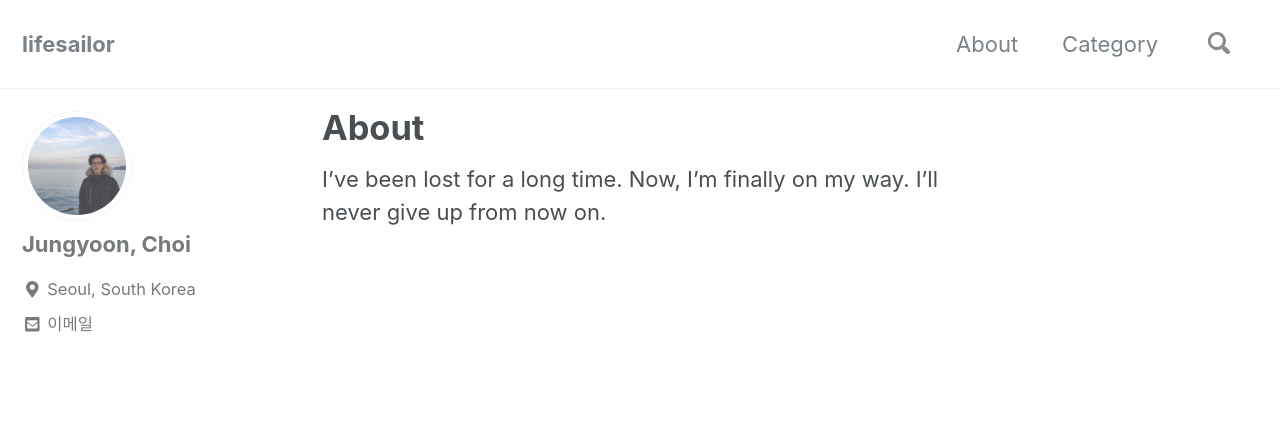
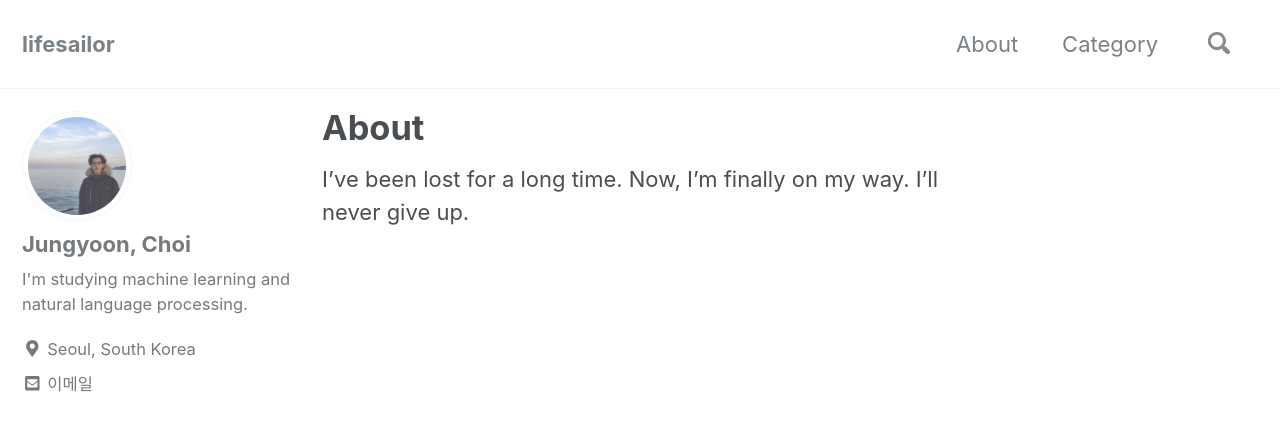
Before and after one commit to lifesailor/lifesailor.github.io, a Jekyll site: the page built from _pages/about.md, in a window 1280 px wide and 900 px high. Shown: the top 431 px of the window. Built offline with Jekyll 4.4.1, drawn with Linux system fonts in a browser that asks for light colours; nearby versions of some CDN libraries.

Commit message:
edit about.md

```diff
--- a/_config.yml
+++ b/_config.yml
@@ -102,7 +102,7 @@ analytics:
 author:
   name             : "Jungyoon, Choi"
   avatar           : "/assets/images/bio-photo.jpg" # path of avatar image, e.g. "/assets/images/bio-photo.jpg"
-  bio              : ""
+  bio              : "I'm studying machine learning and natural language processing."
   location         : "Seoul, South Korea"
   email            : "sailyourlife91@gmail.com"
   links:
--- a/_pages/about.md
+++ b/_pages/about.md
@@ -6,4 +6,4 @@ author_profile: true
 ---
 I've been lost for a long time.
 Now, I'm finally on my way.
-I'll never give up from now on.
+I'll never give up.
```
